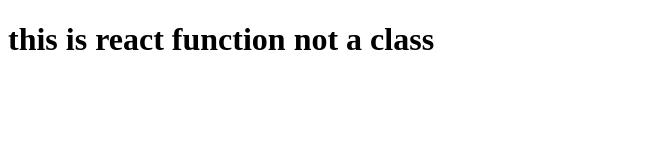
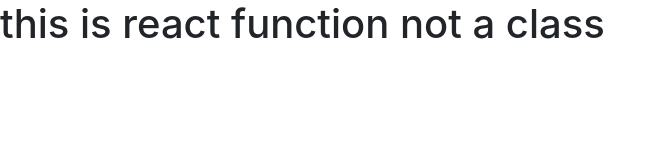
Before and after one commit to helbouti/desktop-tutorial, a plain HTML site: page index.html in a window 1280 px wide. Shown: the whole page, without its empty margins (0-666 px from the left). Drawn offline with nearby package versions, Linux system fonts and the light colour scheme.

Commit message:
using react and bootstrup

```diff
--- a/index.html
+++ b/index.html
@@ -3,16 +3,19 @@
   <script src="https://unpkg.com/react@16/umd/react.production.min.js"></script>
   <script src="https://unpkg.com/react-dom@16/umd/react-dom.production.min.js"></script>
   <script src="https://unpkg.com/babel-standalone@6.15.0/babel.min.js"></script>
+  <link rel="stylesheet" type="text/css" href="https://unpkg.com/bootstrap@4.1.0/dist/css/bootstrap.min.css">
   <body>
 
     <div id="mydiv"></div>
 
     <script type="text/babel">
+
+
      function App(){
      return(
-     	<h1>this is react function not a class</h1>
-     )
- }
+     		<h1>this is react function not a class</h1>
+    	)
+ 	}
 
       ReactDOM.render(<App />, document.getElementById('mydiv'))
     </script>
```
